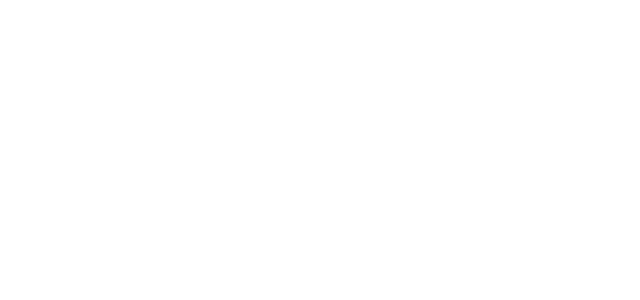
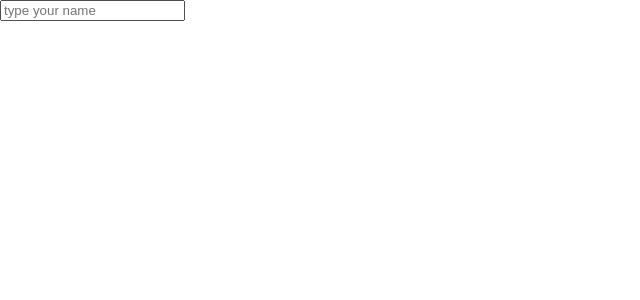
Before and after one commit to madzia89/freshmenTask, a React (Create React App) app: page / in a window 1280 px wide. Shown: the top 300 px of the page, without its empty margins (0-640 px from the left). Built offline with nearby package versions, Linux system fonts and the light colour scheme.

Commit message:
first input init

```diff
--- a/package.json
+++ b/package.json
@@ -7,7 +7,9 @@
     "react-dom": "^16.4.0",
     "react-redux": "^5.0.7",
     "react-scripts": "1.1.4",
-    "redux": "^4.0.0"
+    "redux": "^4.0.0",
+    "redux-thunk": "^2.3.0",
+    "thunk": "0.0.1"
   },
   "scripts": {
     "start": "react-scripts start",
--- a/src/App.js
+++ b/src/App.js
@@ -1,13 +1,14 @@
-import React, {Component} from 'react';
+import React, {Component} from 'react'
+import NameInput from './Components/NameInput'
 
 class App extends Component {
     render() {
         return (
             <div>
-
+                <NameInput/>
             </div>
-        );
+        )
     }
 }
 
-export default App;
+export default App
--- /dev/null
+++ b/src/Components/NameInput.js
@@ -0,0 +1,27 @@
+import React from 'react'
+import {nameField} from '../state/firstStep'
+import {connect} from 'react-redux'
+
+
+const NameInput = (props) => (
+    <div>
+        <input
+            name={"nameInput"}
+            value={props.temporaryNameField}
+            placeholder={'type your name'}
+            onChange={(event) => props.nameField(event.target.value)}
+        />
+    </div>
+)
+const mapStateToProps = state => ({
+    temporaryNameField: state.firstStep.temporaryNameField
+})
+
+const mapDispatchToProps = dispatch => ({
+    nameField: (nameValue) => dispatch(nameField(nameValue))
+})
+
+export default connect(
+    mapStateToProps,
+    mapDispatchToProps
+)(NameInput)
--- a/src/index.js
+++ b/src/index.js
@@ -1,6 +1,13 @@
-import React from 'react';
-import ReactDOM from 'react-dom';
-import './index.css';
-import App from './App';
+import React from 'react'
+import ReactDOM from 'react-dom'
+import {Provider} from 'react-redux'
+import {store} from './store'
 
-ReactDOM.render(<App/>, document.getElementById('root'));
+import './index.css'
+import App from './App'
+
+ReactDOM.render(
+    <Provider store={store}>
+        <App/>
+    </Provider>,
+    document.getElementById('root'))
--- /dev/null
+++ b/src/state/firstStep.js
@@ -0,0 +1,19 @@
+const NAME = 'firstStep/NAME'
+
+export const nameField = (nameValue) => ({type: NAME, nameValue})
+
+const initialState = {
+    firstStep: ''
+}
+
+export default (state = initialState, action) => {
+    switch (action.type) {
+        case NAME :
+            return {
+                ...state,
+                firstStep: action.nameValue
+            }
+        default:
+            return state
+    }
+}
--- /dev/null
+++ b/src/store.js
@@ -0,0 +1,16 @@
+import {createStore, combineReducers, compose, applyMiddleware} from 'redux'
+import thunk from 'redux-thunk'
+import firstStep from './state/firstStep'
+
+export const reducer = combineReducers({
+    firstStep
+
+})
+const composeEnhancers = window.__REDUX_DEVTOOLS_EXTENSION_COMPOSE__ || compose
+
+export const store = createStore(
+    reducer,
+    composeEnhancers(
+        applyMiddleware(thunk)
+    )
+)
```
Also changed, not shown: 1 other file (tests, documents, lock files or other folders).
